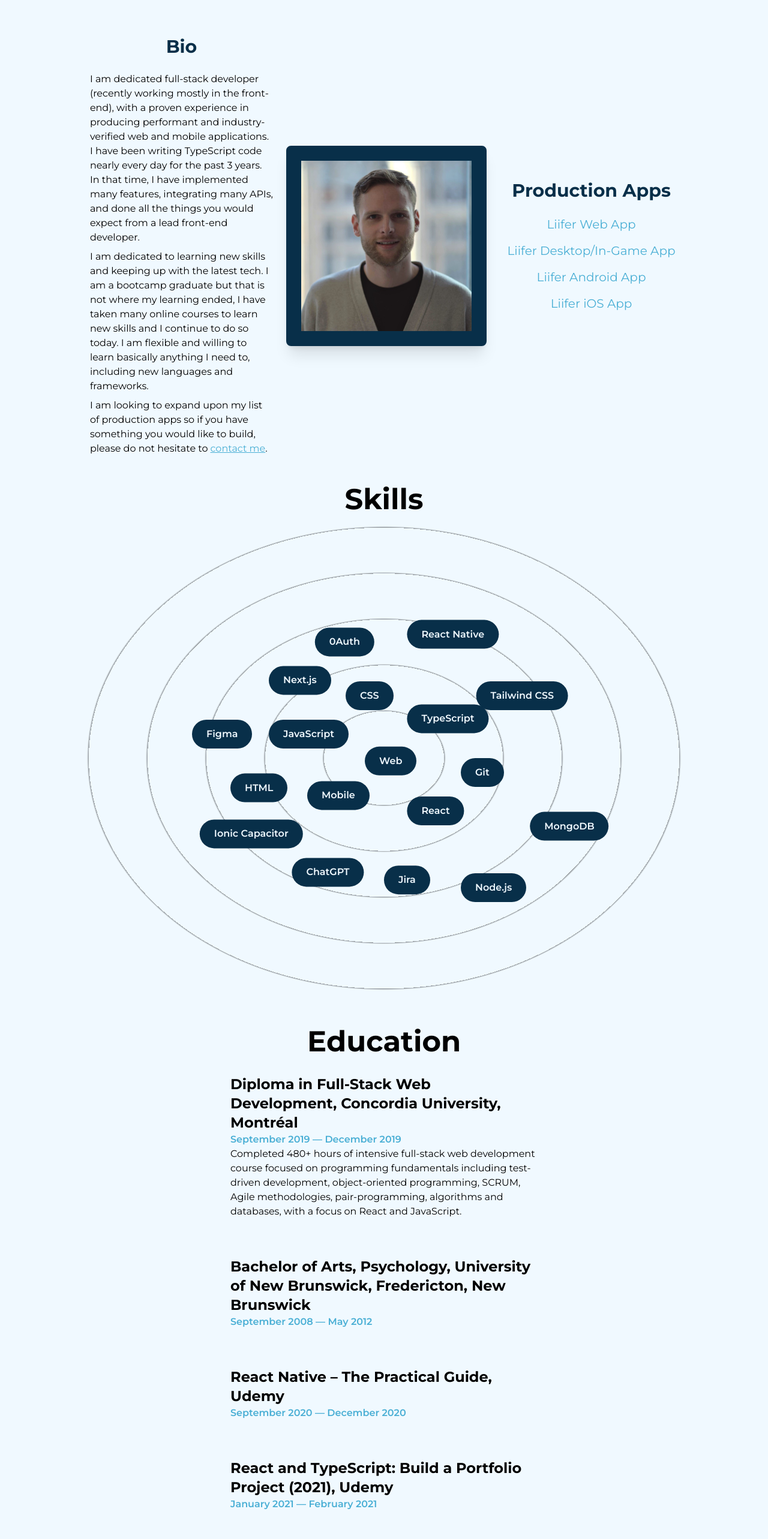
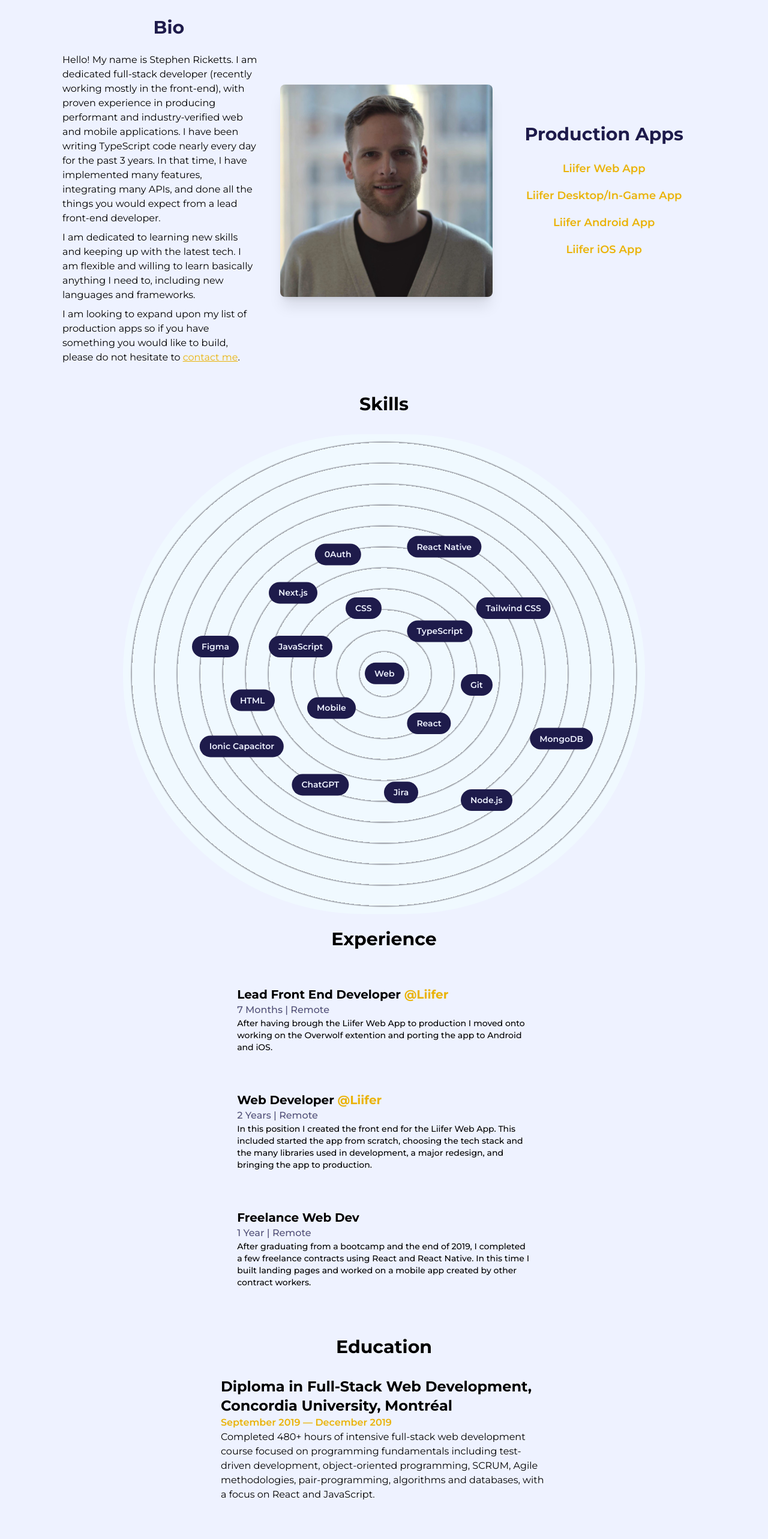
Before and after one commit to StephenRicketts/portfolio-2, a Next.js app: page /about in a window 1280 px wide. Shown: the part 160-2726 px from the top of the page at 60% size. Built offline with nearby package versions, Linux system fonts and the light colour scheme.

Commit message:
responsive design adjustments

```diff
--- a/components/Education.tsx
+++ b/components/Education.tsx
@@ -1,14 +1,18 @@
 import React from "react";
+import { motion } from "framer-motion";
 
 type Props = {};
 
 export const Education = (props: Props) => {
   return (
-    <div className="sm:pt-10 pt-12 sm:w-full w-1/2 mx-auto">
-      <h2 className="font-bold text-5xl md:text-3xl lg:text-3xl xs:text-4xl   w-full text-center">
-        Education
-      </h2>
-      <div className="sm:py-2 py-8">
+    <div className="pt-12 pb-20 w-full lg:w-1/2 mx-auto">
+      <h2 className="font-bold text-3xl w-full text-center">Education</h2>
+      <motion.div
+        initial={{ y: 50 }}
+        whileInView={{ y: 0 }}
+        transition={{ duration: 0.5, type: "spring" }}
+        className="py-8"
+      >
         <h3 className="text-2xl font-bold">
           Diploma in Full-Stack Web Development, Concordia University, Montréal
         </h3>
@@ -22,8 +26,13 @@ export const Education = (props: Props) => {
           pair-programming, algorithms and databases, with a focus on React and
           JavaScript.
         </p>
-      </div>
-      <div className="py-8">
+      </motion.div>
+      <motion.div
+        initial={{ y: 50 }}
+        whileInView={{ y: 0 }}
+        transition={{ duration: 0.5, type: "spring" }}
+        className="py-8"
+      >
         <h3 className="text-2xl font-bold">
           Bachelor of Arts, Psychology, University of New Brunswick,
           Fredericton, New Brunswick
@@ -31,23 +40,33 @@ export const Education = (props: Props) => {
         <span className="font-semibold text-primary dark:text-primaryDark">
           September 2008 — May 2012
         </span>
-      </div>
-      <div className="py-8">
+      </motion.div>
+      <motion.div
+        initial={{ y: 50 }}
+        whileInView={{ y: 0 }}
+        transition={{ duration: 0.5, type: "spring" }}
+        className="py-8"
+      >
         <h3 className="text-2xl font-bold">
           React Native – The Practical Guide, Udemy
         </h3>
         <span className="font-semibold text-primary dark:text-primaryDark">
           September 2020 — December 2020
         </span>
-      </div>
-      <div className="py-8">
+      </motion.div>
+      <motion.div
+        initial={{ y: 50 }}
+        whileInView={{ y: 0 }}
+        transition={{ duration: 0.5, type: "spring" }}
+        className="py-8"
+      >
         <h3 className="text-2xl font-bold">
           React and TypeScript: Build a Portfolio Project (2021), Udemy
         </h3>
         <span className="font-semibold text-primary dark:text-primaryDark">
           January 2021 — February 2021
         </span>
-      </div>
+      </motion.div>
     </div>
   );
 };
--- a/components/Experience.tsx
+++ b/components/Experience.tsx
@@ -22,12 +22,11 @@ const Details: React.FC<DetailsProps> = ({
   work,
 }) => {
   const ref = useRef(null);
-  const size = useWindowSize();
-  console.log("this is size", size);
+
   return (
     <li
       ref={ref}
-      className="my-8 first:-mt-1 sm:w-11/12 w-[60%] md:w-[80%] lg:w-10/12 mx-auto flex flex-col items-start justify-between "
+      className="my-8 first:-mt-1 w-full lg:w-[60%] md:w-[80%] mx-auto flex flex-col items-start justify-between "
     >
       {/* <LiIcon reference={ref} /> */}
       <motion.div
@@ -65,12 +64,12 @@ export const Experience = () => {
   });
 
   return (
-    <div className="mt-20 sm:mt-6 md:mt-6 lg:mt-6">
-      <h2 className="font-bold text-5xl md:text-3xl lg:text-3xl mb-12 md:mb-16 w-full text-center">
+    <div className="mt-6">
+      <h2 className="font-bold text-3xl mb-10 md:mb-16 w-full text-center">
         Experience
       </h2>
 
-      <div ref={ref} className="w-3/4 mx-auto relative lg:w-full md:w-full">
+      <div ref={ref} className=" mx-auto relative w-full lg:w-3/4">
         {/* <motion.div
           style={{ scaleY: scrollYProgress }}
           className="absolute left-9 top-0 w-[4px] sm:hidden h-full overflow-hidden bg-primary origin-top dark:bg-primaryDark drop-shadow-glow md:w-[2px] md:left-[30px] xs:left-[20px]"
--- a/components/Layout.tsx
+++ b/components/Layout.tsx
@@ -8,7 +8,7 @@ type Props = {
 export const Layout: React.FC<Props> = ({ children, className }) => {
   return (
     <div
-      className={`w-full h-full inline-block z-0 bg-light p-32 dark:bg-dark xl:p-24 lg:p-16 md:p-12 sm:p-4 ${className}`}
+      className={`w-full h-full inline-block z-0 bg-light dark:bg-dark p-4 xl:p-24 lg:p-16 md:p-12  ${className}`}
     >
       {children}
     </div>
--- a/components/NavBar.tsx
+++ b/components/NavBar.tsx
@@ -19,10 +19,10 @@ export const NavBar = (props: Props) => {
   };
 
   return (
-    <header className="w-full px-32 py-8 font-medium flex items-center justify-between dark:text-light relative z-10 lg:px-16 md:px-12 sm:px-8">
+    <header className="w-full py-8 font-medium flex items-center justify-between dark:text-light relative z-10 lg:px-16 md:px-12 px-8">
       <button
         onClick={handleClick}
-        className="flex-col hidden lg:flex justify-center items-center"
+        className="flex-col flex lg:hidden justify-center items-center"
       >
         <span
           className={`bg-dark dark:bg-light block transition-all duration-300 ease-out h-0.5 w-6 rounded-sm  ${
@@ -41,7 +41,7 @@ export const NavBar = (props: Props) => {
         ></span>
       </button>
 
-      <div className="w-full flex justify-between items-center lg:hidden  text-xl">
+      <div className="w-full  justify-between items-center hidden lg:flex text-xl">
         <nav>
           <CustomLink title="home" href="/" className="mr-4" />
           <CustomLink title="about" href="/about" className="mx-4" />
--- a/components/Skills.tsx
+++ b/components/Skills.tsx
@@ -42,10 +42,10 @@ export const Skills = () => {
   ];
   return (
     <>
-      <h2 className="font-bold text-5xl lg:text-3xl md:text-3xl sm:mt-10 lg:pb-6 mt-12 mb-2 w-full text-center">
+      <h2 className="font-bold text-3xl lg:text-3xl md:text-3xl pb-6 mt-12 mb-2 w-full text-center">
         Skills
       </h2>
-      <div className="sm:flex md:flex lg:flex lg:w-3/4 flex-wrap hidden mx-auto">
+      <div className="flex  lg:w-3/4 flex-wrap lg:hidden mx-auto">
         {skillList.map((skill: string) => {
           return (
             <div
@@ -60,8 +60,8 @@ export const Skills = () => {
       </div>
 
       <div
-        className="w-full h-screen sm:hidden md:hidden lg:hidden relative flex items-center justify-center rounded-full
-      bg-circularLight dark:bg-circularDark lg:bg-circularLightLg lg:dark:bg-circularDarkLg md:bg-circularLightMd md:dark:bg-circularDarkMd sm:bg-circularLightSm sm:dark:bg-circularDarkSm"
+        className="w-full lg:w-4/5 mx-auto h-screen hidden relative lg:flex items-center justify-center rounded-full
+    lg:bg-circularLightLg lg:dark:bg-circularDarkLg md:bg-circularLightMd md:dark:bg-circularDarkMd bg-circularLightSm dark:bg-circularDarkSm"
       >
         <Skill name="HTML" x="-20vw" y="2vw" />
         <Skill name="CSS" x="-5vw" y="-10vw" />
--- a/pages/_app.tsx
+++ b/pages/_app.tsx
@@ -20,7 +20,7 @@ function MyApp({ Component, pageProps }: AppProps) {
         <link rel="icon" href="/favicon.ico" />
       </Head>
       <main
-        className={`${monsterrat.variable} font-mont bg-light dark:bg-dark w-full min-h-screen`}
+        className={`${monsterrat.variable} font-mont bg-light dark:bg-dark w-full min-h-screen overflow-x-hidden`}
       >
         <NavBar />
         <AnimatePresence mode="wait">
--- a/pages/about.tsx
+++ b/pages/about.tsx
@@ -26,36 +26,34 @@ const about = (props: Props) => {
       <TransitionEffect />
       <main className="flex w-full flex-col items-center justify-center dark:text-light">
         <Layout className="p-16">
-          <div className="text-xl sm:text-base sm:flex-col md:flex-col lg:flex-col flex items-center justify-center space-x-2 ">
-            <div className="pb-2 sm:block md:block lg:block sm:w-4/5 md:w-3/5 lg:w-3/5 hidden rounded-md overflow-hidden">
+          <div className="w-full text-base lg:text-xl flex flex-col lg:flex-row  items-center justify-center space-x-2">
+            <div className="pb-2 w-10/12 md:w-1/2 lg:hidden rounded-md overflow-hidden">
               <Image
-                className="rounded-md shadow-lg"
+                priority
+                className="overflow-hidden rounded-md shadow-lg"
                 src={resumeJpeg}
                 alt="Dev's Image"
               />
             </div>
-            <div className="sm:w-full md:w-full lg:w-full w-1/3 md:pt-4 lg:pt-6">
-              <h1 className="text-3xl text-center font-bold text-dark dark:text-light pb-6">
+            <div className="w-full lg:w-1/3">
+              <h1 className="text-3xl text-center font-bold pt-2 lg:pt-0 text-dark dark:text-light pb-6">
                 Bio
               </h1>
-              <p className="w-11/12 mx-auto text-base pb-2">
-                I am dedicated full-stack developer (recently working mostly in
-                the front-end), with a proven experience in producing performant
-                and industry-verified web and mobile applications. I have been
-                writing TypeScript code nearly every day for the past 3 years.
-                In that time, I have implemented many features, integrating many
-                APIs, and done all the things you would expect from a lead
-                front-end developer.
+              <p className="w-full lg:w-11/12 text-base pb-2">
+                Hello! My name is Stephen Ricketts. I am dedicated full-stack
+                developer (recently working mostly in the front-end), with
+                proven experience in producing performant and industry-verified
+                web and mobile applications. I have been writing TypeScript code
+                nearly every day for the past 3 years. In that time, I have
+                implemented many features, integrating many APIs, and done all
+                the things you would expect from a lead front-end developer.
               </p>
-              <p className="w-11/12 mx-auto text-base pb-2">
+              <p className="w-full lg:w-11/12 text-base pb-2">
                 I am dedicated to learning new skills and keeping up with the
-                latest tech. I am a bootcamp graduate but that is not where my
-                learning ended, I have taken many online courses to learn new
-                skills and I continue to do so today. I am flexible and willing
-                to learn basically anything I need to, including new languages
-                and frameworks.
+                latest tech. I am flexible and willing to learn basically
+                anything I need to, including new languages and frameworks.
               </p>
-              <p className="w-11/12 mx-auto text-base">
+              <p className="w-full lg:w-11/12 text-base">
                 I am looking to expand upon my list of production apps so if you
                 have something you would like to build, please do not hesitate
                 to
@@ -68,15 +66,16 @@ const about = (props: Props) => {
                 .
               </p>
             </div>
-            <div className="w-1/3 sm:hidden md:hidden lg:hidden rounded-lg overflow-hidden shadow-xl border-[25px] border-dark dark:border-light">
+            <div className="w-1/3 hidden lg:block rounded-lg overflow-hidden shadow-xl ] border-dark dark:border-light">
               <Image
+                priority
                 className="overflow-hidden"
                 src={resumeJpeg}
                 alt="Dev's Image"
               />
             </div>
-            <div className="text-center sm:w-full sm:pt-12 md:pt-6 lg:pt-6 md:w-full lg:w-full w-1/3">
-              <h1 className="text-dark dark:text-light sm:text-3xl text-3xl font-bold  pb-6">
+            <div className="text-center w-full pt-12 lg:pt-0 lg:w-1/3">
+              <h1 className="text-dark dark:text-light text-3xl font-bold pb-6">
                 Production Apps
               </h1>
               <ul className="space-y-4">
@@ -85,7 +84,7 @@ const about = (props: Props) => {
                     primaryColorUnderline
                     target={"_blank"}
                     title="Liifer Web App"
-                    className="text-primary dark:text-primaryDark sm:font-semibold md:font-semibold sm:underline md:underline"
+                    className="text-primary dark:text-primaryDark text-lg font-semibold underline lg:no-underline"
                     href={"https://liifer.com/home"}
                   />
                 </li>
@@ -94,7 +93,7 @@ const about = (props: Props) => {
                     primaryColorUnderline
                     target={"_blank"}
                     title="Liifer Desktop/In-Game App"
-                    className="text-primary dark:text-primaryDark sm:font-semibold md:font-semibold sm:underline md:underline"
+                    className="text-primary dark:text-primaryDark text-lg font-semibold underline lg:no-underline"
                     href={
                       "https://www.overwolf.com/app/Liifer_Technologies_Inc-Liifer_Application"
                     }
@@ -105,7 +104,7 @@ const about = (props: Props) => {
                     primaryColorUnderline
                     target={"_blank"}
                     title=" Liifer Android App"
-                    className="text-primary dark:text-primaryDark sm:font-semibold md:font-semibold sm:underline md:underline"
+                    className="text-primary dark:text-primaryDark text-lg font-semibold underline lg:no-underline"
                     href={
                       "https://play.google.com/store/search?q=Liifer&c=apps&hl=en&gl=US"
                     }
@@ -116,7 +115,7 @@ const about = (props: Props) => {
                     primaryColorUnderline
                     target={"_blank"}
                     title="Liifer iOS App"
-                    className="text-primary dark:text-primaryDark sm:font-semibold md:font-semibold sm:underline md:underline"
+                    className="text-primary dark:text-primaryDark text-lg font-semibold underline lg:no-underline"
                     href={"https://apps.apple.com/app/liifer/id6468917016"}
                   />
                 </li>
@@ -126,10 +125,8 @@ const about = (props: Props) => {
           <div>
             <Skills />
           </div>
+          <Experience />
           <Education />
-          <div className="pt-6 pb-[83px]">
-            <Experience />
-          </div>
         </Layout>
       </main>
       <Footer />
--- a/tailwind.config.js
+++ b/tailwind.config.js
@@ -14,10 +14,10 @@ module.exports = {
         mont: ["var(--font-mont)", ...fontFamily.sans],
       },
       colors: {
-        dark: "#082f49",
-        light: "#f0f9ff",
-        primary: "#4AAFD5",
-        primaryDark: "#FFFF33",
+        dark: "#1e1b4b",
+        light: "#eef2ff",
+        primary: "#eab308",
+        primaryDark: "#5eead4",
       },
       dropShadow: {
         glow: [
@@ -54,15 +54,6 @@ module.exports = {
           "repeating-radial-gradient(rgba(255,255,255,0.5) 2px,#082f49 4px,#082f49 40px)",
       },
     },
-    screens: {
-      "3xl": { max: "3500px" },
-      "2xl": { max: "1535px" },
-      xl: { max: "1279px" },
-      lg: { max: "1023px" },
-      md: { max: "767px" },
-      sm: { max: "639px" },
-      xs: { max: "479px" },
-    },
   },
   plugins: [],
 };
```
Also changed, not shown: pages/index.tsx (+5 -5 lines).
